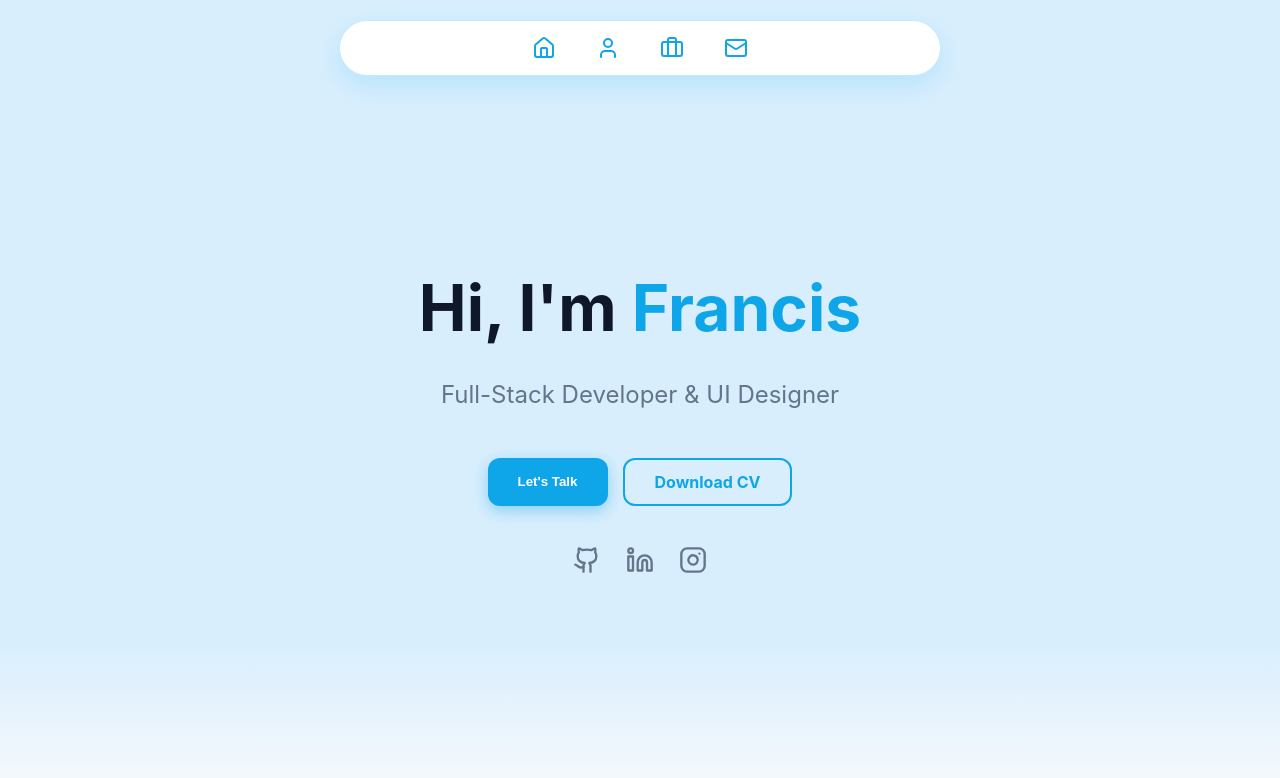
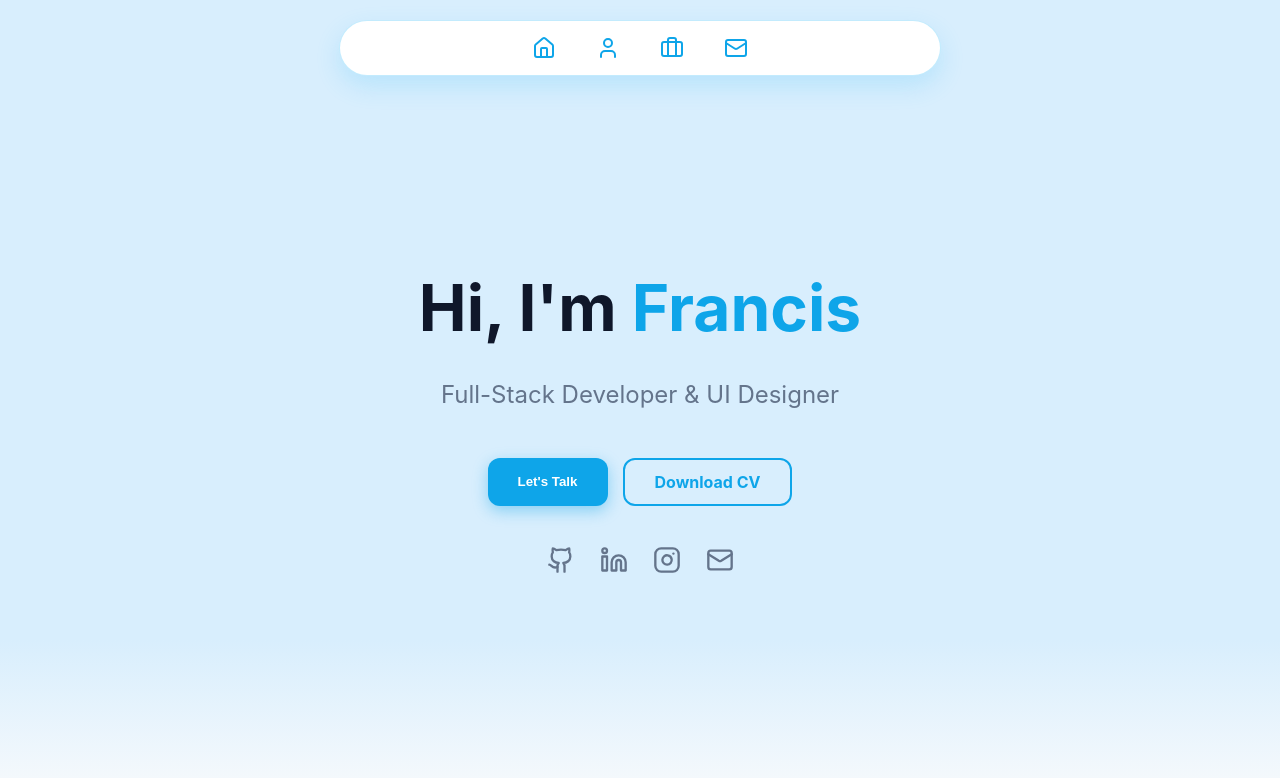
Before and after one commit to franc1s-513/my-portfolio-R-, a React (Vite) app: page / in a window 1280 px wide. Shown: the top 778 px of the page. Built offline with nearby package versions, Linux system fonts and the light colour scheme.

Commit message:
added email icon to home page

```diff
--- a/src/pages/Home.jsx
+++ b/src/pages/Home.jsx
@@ -1,5 +1,5 @@
 import React from 'react';
-import { Github, Linkedin, Instagram } from 'lucide-react';
+import { Github, Linkedin, Instagram,Mail } from 'lucide-react';
 
 const Home = () => {
   return (
@@ -44,6 +44,10 @@ const Home = () => {
         <a href="https://instagram.com/your-username" target="_blank" rel="noreferrer" style={styles.socialLink}>
           <Instagram size={28} />
         </a>
+        {/* New Email Link */}
+        <a href="mailto:your-email@example.com" style={styles.socialLink}>
+          <Mail size={28} />
+        </a>
       </div>
     </div>
   );
```
